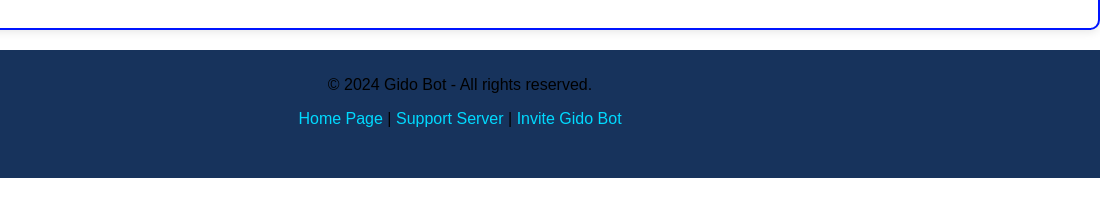
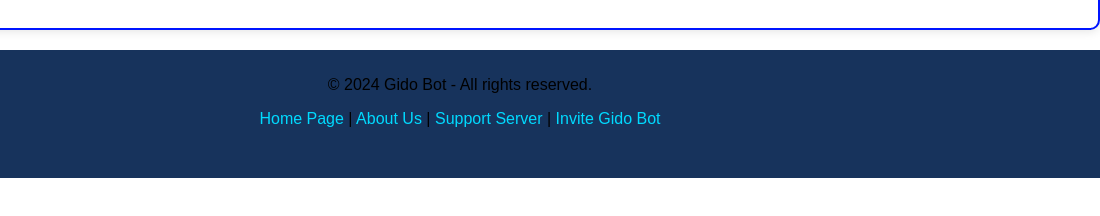
Before and after one commit to Carlllllllllllll/Gido-Website, a website: page main-web/Terms-of-Service.html in a window 1280 px wide. Shown: the part 544-760 px from the top of the page, 180-1280 px from the left. Drawn offline with Linux system fonts and the light colour scheme; no server answers.

Commit message:
Update Terms-of-Service.html

```diff
--- a/main-web/Terms-of-Service.html
+++ b/main-web/Terms-of-Service.html
@@ -60,6 +60,7 @@
         <p>&copy; 2024 Gido Bot - All rights reserved.</p>
         <p>
             <a href="https://gido-bot-web.onrender.com/">Home Page</a> |
+            <a href="https://gido-web.ooguy.com/aboutus.html">About Us</a> |
             <a href="https://discord.gg/Gq48UpPrXH">Support Server</a> |
             <a href="https://discord.com/oauth2/authorize?client_id=1272547950744178782&permissions=8&scope=bot">Invite Gido Bot</a>
 
```
